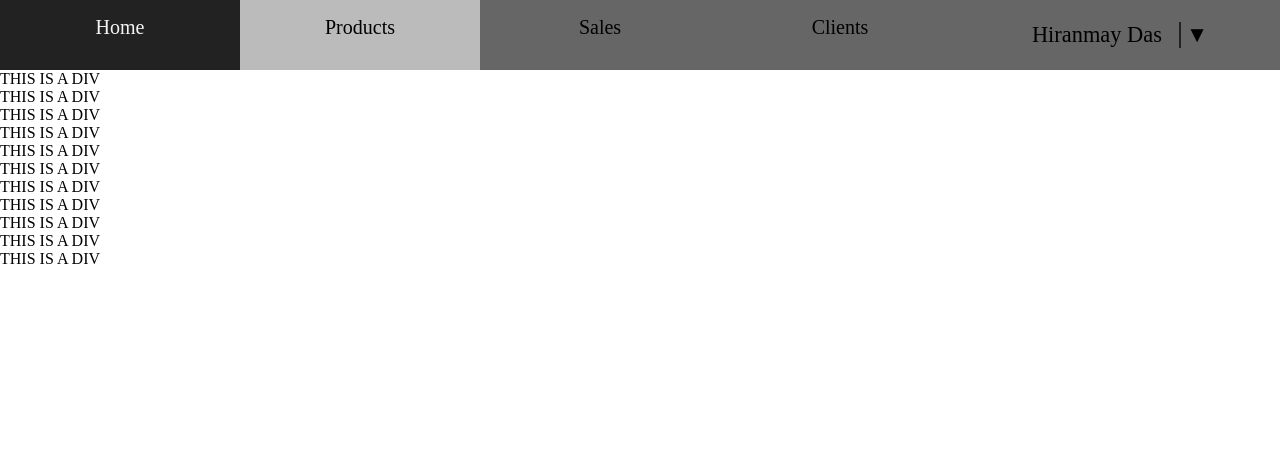
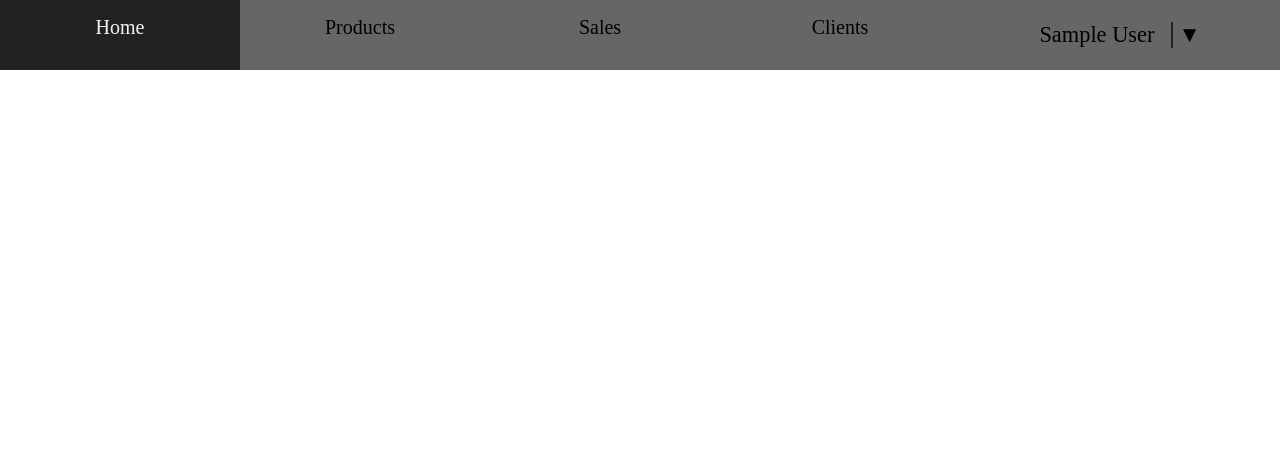
Before and after one commit to Hiranmay-Das/CRM, a PHP site: page /dashboard.php in a window 1280 px wide. Shown: the top 463 px of the page. Run offline with PHP 8.4, Linux system fonts and the light colour scheme; the visitor is signed in with stand-in values (Sample User, id 1).

Commit message:
Added Session Variable and Cleaned the Code

```diff
--- a/dashboard.php
+++ b/dashboard.php
@@ -1,22 +1,41 @@
 <?php
 $title = "Dashboard - CRM";
+session_start();
 include("meta.php");
-include("header.php");
 ?>
+<header>
+    <div class="header-grid">
+        <nav class="header-menu" id="header-nav-menu">
+            <a class="header-link" href="dashboard.php">Home</a>
+            <a class="header-link" href="products.php">Products</a>
+            <a class="header-link" href="sales.php">Sales</a>
+            <a class="header-link" href="clients.php">Clients</a>
+        </nav>
+        <nav class="user-menu">
+            <?php echo isset($_SESSION["username"]) ? htmlspecialchars($_SESSION["username"]) : "Hiranmay Das" ?>
+            <span class="dropdown-bttn">
+                &#9660;
+                <div class="dropmenu">
+                    <a class="dropdown-link" href="#">My Profile</a>
+                    <a class="dropdown-link" href="#">--PlaceHolder--</a>
+                    <a class="dropdown-link" href="#">Logout</a>
+                </div>
+            </span>
+        </nav>
+    </div>
+</header>
+<?php include("home.php") ?>
+<footer>
+    <div class="footer">
+        <div class="creator-name">
+            CRM Website created by Hiranmay Das, Gaurav Haldar and Imon --Surname--.
+        </div>
+        <nav class="footer-menu">
+            <a class="footer-link" href="#" onclick="alert('Just For Show')">Home</a>
+            <a class="footer-link" href="#" onclick="alert('Just For Show')">About Us</a>
+            <a class="footer-link" href="#" onclick="alert('Just For Show')">Contact</a>
+        </nav>
+    </div>
+</footer>
 
-<body>
-    <div>THIS IS A DIV</div>
-    <div>THIS IS A DIV</div>
-    <div>THIS IS A DIV</div>
-    <div>THIS IS A DIV</div>
-    <div>THIS IS A DIV</div>
-    <div>THIS IS A DIV</div>
-    <div>THIS IS A DIV</div>
-    <div>THIS IS A DIV</div>
-    <div>THIS IS A DIV</div>
-    <div>THIS IS A DIV</div>
-    <div>THIS IS A DIV</div>
-</body>
-<?php
-include("footer.php");
-?>
+</html>
--- a/footer.php
+++ /dev/null
@@ -1,14 +0,0 @@
-<footer>
-    <div class="footer">
-        <div class="creator-name">
-            CRM Website created by Hiranmay Das, Gaurav Haldar and Imon --Surname--.
-        </div>
-        <nav class="footer-menu">
-            <a class="footer-link" href="#" onclick="alert('Just For Show')">Home</a>
-            <a class="footer-link" href="#" onclick="alert('Just For Show')">About Us</a>
-            <a class="footer-link" href="#" onclick="alert('Just For Show')">Contact</a>
-        </nav>
-    </div>
-</footer>
-
-</html>
--- a/header.php
+++ /dev/null
@@ -1,22 +0,0 @@
-<header>
-    <div class="header-grid">
-        <nav class="header-menu" id="header-nav-menu">
-            <a class="header-link" href="dashboard.php">Home</a>
-            <a class="header-link active" href="products.php">Products</a>
-            <a class="header-link" href="sales.php">Sales</a>
-            <a class="header-link" href="clients.php">Clients</a>
-        </nav>
-        <nav class="user-menu">
-            <?php echo isset($_SESSION['username']) ? htmlspecialchars($_SESSION['username']) : "Hiranmay Das" ?>
-            <span class="dropdown-bttn">
-                &#9660;
-                <div class="dropmenu">
-                    <a class="dropdown-link" href="#">My Profile</a>
-                    <a class="dropdown-link" href="#">--PlaceHolder--</a>
-                    <a class="dropdown-link" href="#">Logout</a>
-                </div>
-            </span>
-        </nav>
-    </div>
-
-</header>
--- a/index.php
+++ b/index.php
@@ -3,14 +3,17 @@ $title = "Log In - CRM";
 include("meta.php");
 include("connection.php");
 include("php_functions.php");
+session_start();
 $flag = TRUE;
 if (isset($_POST['submit'])) {
     $_POST = sanitize($_POST);
-    $query = "select email,password from `data` where email = '" . $_POST['email'] . "'";
+    $query = "select name,email,password from `data` where email = '" . $_POST['email'] . "'";
     $result = mysqli_query($conn, $query);
     $flag = check_if_email_exists($flag, $result, $_POST['email']);
     $flag = check_if_password_match($flag, $result, $_POST['password']);
+    $result = mysqli_query($conn, $query);
     if ($flag) {
+        $_SESSION["username"] = mysqli_fetch_object($result)->name;
         header("Location: dashboard.php");
     }
 }
```
Also changed, not shown: clients.php (deleted, +0 -22 lines), products.php (deleted, +0 -22 lines), sales.php (deleted, +0 -22 lines), home.php (added).
